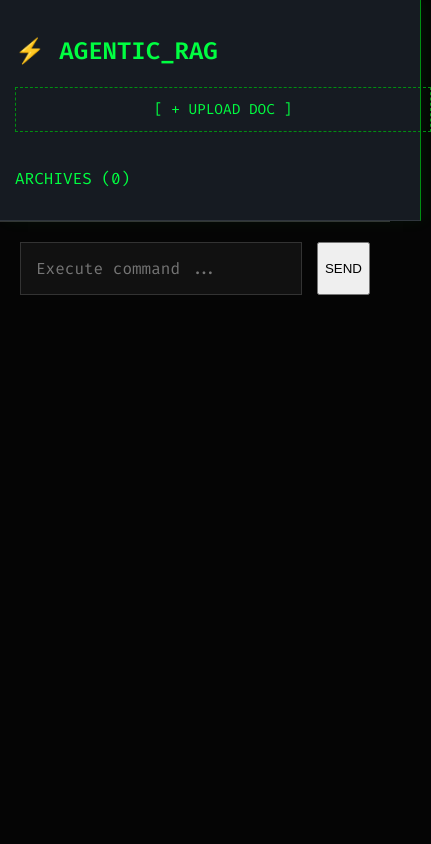
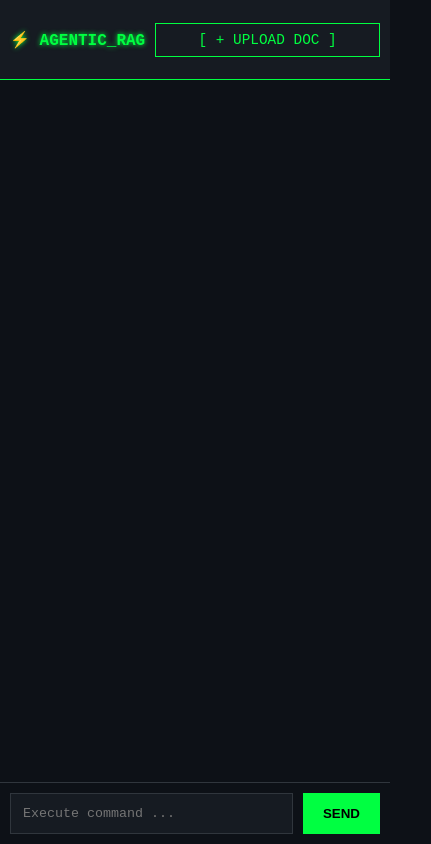
Before and after one commit to roguefreaks/agentic-rag, a React (Create React App) app in the folder frontend/: page / in a window 390 px wide. Shown: the whole page, 431 px wide, since content can reach past the window. Built offline with nearby package versions, Linux system fonts and the light colour scheme.

Commit message:
Fix mobile file input to accept documents

```diff
--- a/frontend/src/App.css
+++ b/frontend/src/App.css
@@ -1,224 +1,222 @@
-/* Hacker Theme - App.css */
-@import url('https://fonts.googleapis.com/css2?family=Fira+Code:wght@300;400;600&display=swap');
-
-:root {
-  --bg-color: #050505;
-  --terminal-green: #00ff41;
-  --terminal-dim: #008F11;
-  --error-red: #ff3333;
-  --surface: #111;
-  --border: #333;
+/* --- RESET & BASICS --- */
+* {
+  box-sizing: border-box;
+  margin: 0;
+  padding: 0;
 }
 
 body {
-  margin: 0;
-  background-color: var(--bg-color);
-  color: var(--terminal-green);
-  font-family: 'Fira Code', monospace;
+  background-color: #0d1117;
+  color: #c9d1d9;
+  font-family: 'Courier New', Courier, monospace;
+  overflow: hidden; /* Prevent body scroll */
+}
+
+/* --- MAIN CONTAINER --- */
+.app-container {
+  display: flex;
+  height: 100vh;
+  width: 100vw;
   overflow: hidden;
 }
 
-/* Custom Scrollbar */
-::-webkit-scrollbar { width: 6px; }
-::-webkit-scrollbar-track { background: var(--bg-color); }
-::-webkit-scrollbar-thumb { background: var(--terminal-dim); }
-
-.app-container { display: flex; height: 100vh; width: 100vw; }
-
-/* Sidebar */
+/* --- SIDEBAR (Desktop Default) --- */
 .sidebar {
-  width: 300px;
-  background: #0a0a0a;
-  border-right: 1px solid var(--terminal-dim);
+  width: 260px;
+  background-color: #161b22;
+  border-right: 1px solid #30363d;
   display: flex;
   flex-direction: column;
   padding: 20px;
-  box-shadow: 4px 0 15px rgba(0, 255, 65, 0.05);
   z-index: 10;
 }
 
-.brand {
-  font-size: 1.4rem;
-  font-weight: bold;
-  margin-bottom: 30px;
-  text-shadow: 0 0 10px var(--terminal-green);
-  letter-spacing: 1px;
+.sidebar-header h2 {
+  color: #00ff41; /* Hacker Green */
+  font-size: 1.2rem;
+  margin-bottom: 20px;
+  text-shadow: 0 0 5px #00ff41;
 }
 
 .upload-btn {
-  border: 1px dashed var(--terminal-dim);
-  padding: 15px;
+  display: block;
+  width: 100%;
+  padding: 10px;
+  border: 1px dashed #30363d;
+  color: #00ff41;
   text-align: center;
   cursor: pointer;
   margin-bottom: 20px;
-  transition: 0.2s;
-  font-size: 0.9rem;
+  transition: all 0.3s;
+  background: rgba(0, 255, 65, 0.05);
 }
-.upload-btn:hover { background: rgba(0, 255, 65, 0.1); border-color: var(--terminal-green); }
 
-.files-header { font-size: 0.8rem; color: #666; margin-bottom: 10px; border-bottom: 1px solid #222; padding-bottom: 5px;}
-.file-list { flex: 1; overflow-y: auto; }
+.upload-btn:hover {
+  background: rgba(0, 255, 65, 0.1);
+  border-color: #00ff41;
+}
+
+.file-list {
+  flex: 1;
+  overflow-y: auto;
+}
+
 .file-item {
-  display: flex;
-  justify-content: space-between;
-  align-items: center;
-  padding: 10px 5px;
-  border-bottom: 1px solid #1a1a1a;
-  font-size: 0.85rem;
-  transition: 0.2s;
+  background: #21262d;
+  padding: 8px;
+  margin-bottom: 5px;
+  border-radius: 4px;
+  font-size: 0.8rem;
+  border-left: 2px solid #00ff41;
 }
-.file-item:hover { background: #0f0f0f; }
-.delete-btn {
-  background: none; border: none; color: #555;
-  cursor: pointer; font-weight: bold;
-}
-.delete-btn:hover { color: var(--error-red); }
 
-/* Chat Area */
-.chat-area { flex: 1; display: flex; flex-direction: column; position: relative; }
-
-.messages-container {
-  flex: 1;
-  padding: 30px;
-  overflow-y: auto;
+/* --- CHAT AREA --- */
+.chat-container {
+  flex: 1; /* Take remaining width */
   display: flex;
   flex-direction: column;
-  gap: 20px;
+  background-color: #0d1117;
+  position: relative;
+}
+
+.messages-area {
+  flex: 1;
+  padding: 20px;
+  overflow-y: auto;
+  padding-bottom: 80px; /* Space for input */
 }
 
 .message {
-  max-width: 80%;
-  padding: 15px 20px;
-  border-radius: 4px;
-  line-height: 1.6;
-  position: relative;
-  font-size: 0.95rem;
-  animation: fadeIn 0.3s ease;
-}
-@keyframes fadeIn { from { opacity: 0; transform: translateY(5px); } to { opacity: 1; transform: translateY(0); } }
-
-.user-msg {
-  align-self: flex-end;
-  background: rgba(0, 255, 65, 0.05);
-  border: 1px solid var(--terminal-dim);
-  color: var(--terminal-green);
-  box-shadow: 0 0 10px rgba(0, 255, 65, 0.05);
+  max-width: 70%;
+  padding: 12px 16px;
+  margin-bottom: 15px;
+  border-radius: 8px;
+  line-height: 1.5;
+  white-space: pre-wrap; /* Preserve formatting */
 }
 
-.bot-msg {
-  align-self: flex-start;
-  border-left: 3px solid var(--terminal-green);
-  background: #0f0f0f;
-  color: #ddd;
+.message.user {
+  margin-left: auto;
+  background-color: #21262d;
+  border: 1px solid #30363d;
+  color: #fff;
 }
 
-/* Input Area */
-.input-area {
-  padding: 20px;
-  background: var(--bg-color);
-  border-top: 1px solid var(--border);
-  display: flex;
-  gap: 15px;
+.message.bot {
+  margin-right: auto;
+  background-color: #0d1117;
+  border: 1px solid #00ff41;
+  color: #00ff41;
+  box-shadow: 0 0 10px rgba(0, 255, 65, 0.1);
 }
 
-input {
+.message.error {
+  margin-right: auto;
+  background-color: #3d0000;
+  border: 1px solid #ff0000;
+  color: #ff4444;
+}
+
+.message.system {
+  width: 100%;
+  text-align: center;
+  color: #8b949e;
+  font-style: italic;
+  font-size: 0.8rem;
+  border: none;
+  background: none;
+}
+
+/* --- INPUT AREA --- */
+.input-area {
+  position: absolute;
+  bottom: 0;
+  left: 0;
+  width: 100%;
+  padding: 20px;
+  background-color: #0d1117;
+  border-top: 1px solid #30363d;
+  display: flex;
+  gap: 10px;
+}
+
+.input-area input {
   flex: 1;
-  background: #111;
-  border: 1px solid #333;
-  color: var(--terminal-green);
-  padding: 15px;
-  font-family: 'Fira Code', monospace;
-  font-size: 1rem;
+  background-color: #161b22;
+  border: 1px solid #30363d;
+  color: #fff;
+  padding: 12px;
+  font-family: inherit;
   outline: none;
 }
-input:focus { border-color: var(--terminal-green); }
 
-button.send-btn {
-  background: var(--terminal-green);
-  color: black;
-  border: none;
-  padding: 0 30px;
-  font-weight: 600;
-  cursor: pointer;
-  font-family: 'Fira Code', monospace;
-  transition: 0.2s;
-}
-button.send-btn:hover { background: #fff; box-shadow: 0 0 15px var(--terminal-green); }
-
-/* Footer */
-.footer {
-  text-align: center;
-  font-size: 0.75rem;
-  color: #444;
-  padding: 8px;
-  background: #020202;
-  border-top: 1px solid #111;
-}
-.footer a { color: #666; text-decoration: none; transition: 0.2s; }
-.footer a:hover { color: var(--terminal-green); }
-.linkedin-logo { color: #0077b5; font-weight: bold; }
-
-/* Boot Screen */
-.boot-screen {
-  position: fixed; top: 0; left: 0; width: 100%; height: 100%;
-  background: black; color: var(--terminal-green);
-  display: flex; flex-direction: column; align-items: center; justify-content: center;
-  font-size: 1.2rem; z-index: 9999;
-}
-/* Limit Screen (Access Denied) */
-.limit-screen {
-  position: fixed; top: 0; left: 0; width: 100%; height: 100%;
-  background: rgba(20, 0, 0, 0.95); /* Dark Red Tint */
-  display: flex; align-items: center; justify-content: center;
-  z-index: 10000;
-  animation: flash 0.5s;
+.input-area input:focus {
+  border-color: #00ff41;
 }
 
-.limit-box {
-  border: 2px solid red;
-  padding: 40px;
-  background: black;
-  color: red;
-  font-size: 2rem;
+.input-area button {
+  padding: 0 20px;
+  background-color: #00ff41;
+  border: none;
+  color: #000;
   font-weight: bold;
-  text-align: center;
-  box-shadow: 0 0 50px red;
+  cursor: pointer;
 }
 
-@keyframes flash {
-  0% { background-color: black; }
-  50% { background-color: red; }
-  100% { background-color: rgba(20, 0, 0, 0.95); }
-}
-/* --- MOBILE RESPONSIVENESS FIX --- */
-/* --- FIXED MOBILE RESPONSIVENESS --- */
+/* =========================================
+   MOBILE RESPONSIVENESS (THE FIX)
+   ========================================= */
 @media (max-width: 768px) {
   .app-container {
-    flex-direction: column !important;
-    height: 100vh;
-    width: 100vw;
+    flex-direction: column; /* Stack top-to-bottom */
   }
 
+  /* Force Sidebar to Top */
   .sidebar {
-    display: flex !important; /* FORCE SHOW */
-    width: 100% !important;
-    height: auto !important;
-    padding: 15px;
-    background-color: #161b22;
-    border-bottom: 1px solid #30363d;
-    z-index: 10;
+    width: 100%;
+    height: auto;
+    min-height: 80px; /* Ensure space for button */
+    padding: 10px;
+    flex-direction: row; /* Layout horizontal */
+    align-items: center;
+    justify-content: space-between;
+    border-right: none;
+    border-bottom: 1px solid #00ff41;
   }
 
-  .chat-container {
-    width: 100% !important;
+  .sidebar-header h2 {
+    margin-bottom: 0;
+    font-size: 1rem;
+    margin-right: 10px;
+  }
+
+  /* Make Upload Button prominent */
+  .upload-section {
     flex: 1;
   }
 
-  /* Make upload button big and easy to tap */
   .upload-btn {
-    display: block;
-    width: 100%;
-    text-align: center;
-    padding: 12px;
+    margin-bottom: 0;
+    padding: 8px;
+    background-color: #161b22;
+    border: 1px solid #00ff41;
+    color: #00ff41;
+    font-size: 0.9rem;
+  }
+
+  /* Hide file list on mobile to save space */
+  .file-list {
+    display: none;
+  }
+
+  /* Adjust Chat Area */
+  .chat-container {
+    height: calc(100vh - 80px); /* Subtract sidebar height */
+  }
+
+  .input-area {
+    padding: 10px;
+    position: fixed; /* Stick strictly to bottom */
+    bottom: 0;
   }
 }
--- a/frontend/src/App.js
+++ b/frontend/src/App.js
@@ -1,7 +1,6 @@
 import React, { useState, useEffect, useRef } from 'react';
 import axios from 'axios';
 import './App.css';
-import logo from './logo.svg';
 
 // Simple ID generator (No install needed)
 const generateSessionId = () => {
@@ -82,7 +81,14 @@ function App() {
         <div className="upload-section">
           <label className="upload-btn">
             [ + UPLOAD DOC ]
-            <input type="file" multiple onChange={handleFileUpload} style={{ display: "none" }} />
+            {/* FIXED: Added 'accept' to force Document Picker on Mobile */}
+            <input
+              type="file"
+              multiple
+              accept=".pdf,.docx,.txt,application/pdf,application/vnd.openxmlformats-officedocument.wordprocessingml.document"
+              onChange={handleFileUpload}
+              style={{ display: "none" }}
+            />
           </label>
         </div>
         <div className="file-list">
```
Also changed, not shown: 2 other files (tests, documents, lock files or other folders).
